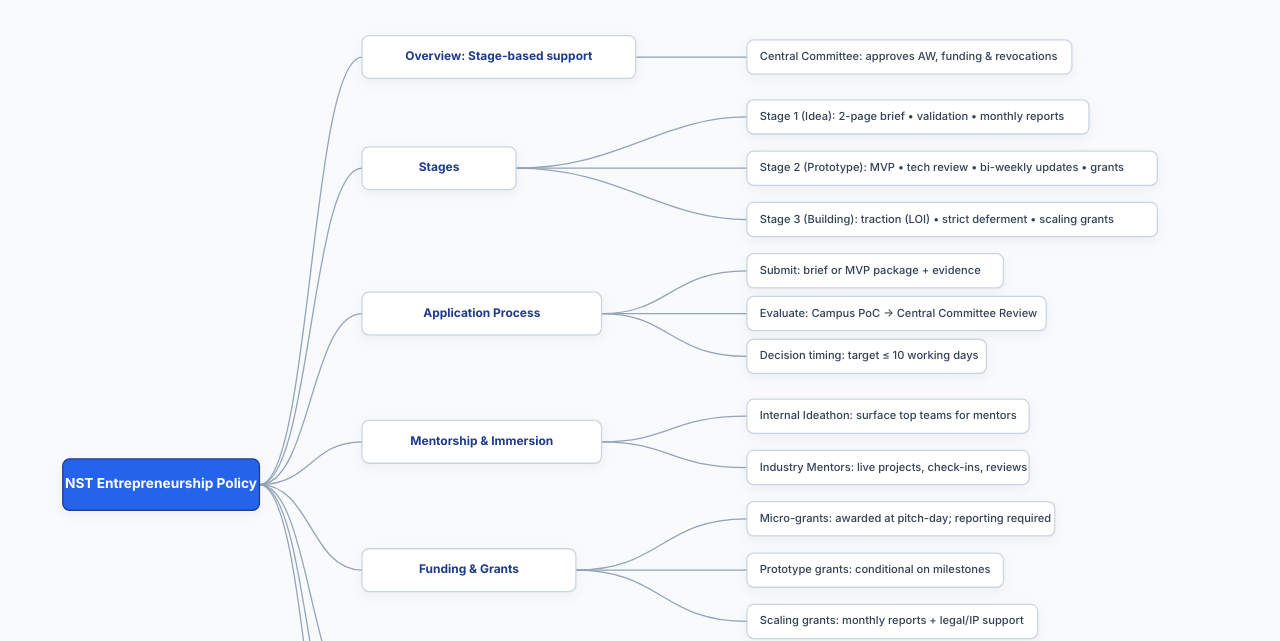
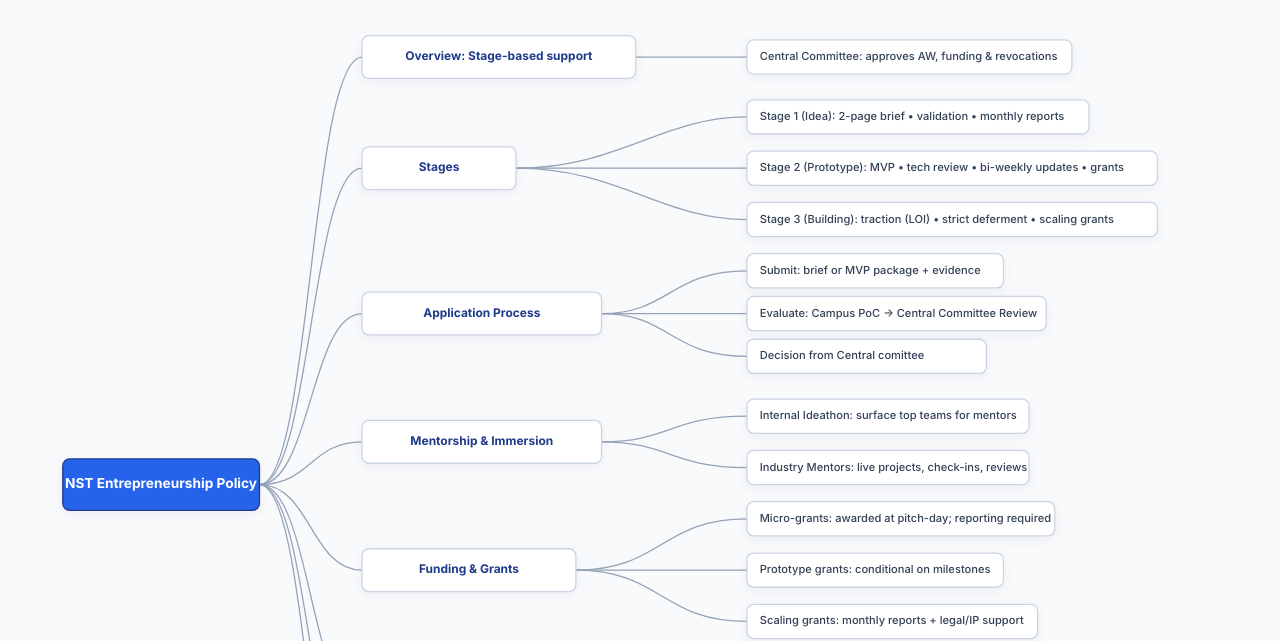
Before and after one commit to Zaif16997/mindmap, a plain HTML site: page index.html in a window 1280 px wide. Shown: the part 159-800 px from the top of the page. Drawn offline with Linux system fonts and the light colour scheme.

Commit message:
Update decision timing text in index.html

```diff
--- a/index.html
+++ b/index.html
@@ -224,7 +224,7 @@
         </g>
         <g class="node-group" transform="translate(850, 450)">
             <rect class="node-rect" x="0" y="-20" width="280" height="40"></rect>
-            <text class="text-desc" x="15" y="0" dominant-baseline="middle">Decision timing: target ≤ 10 working days</text>
+            <text class="text-desc" x="15" y="0" dominant-baseline="middle">Decision from Central comittee</text>
         </g>
 
         <g class="node-group" transform="translate(850, 520)">
```
